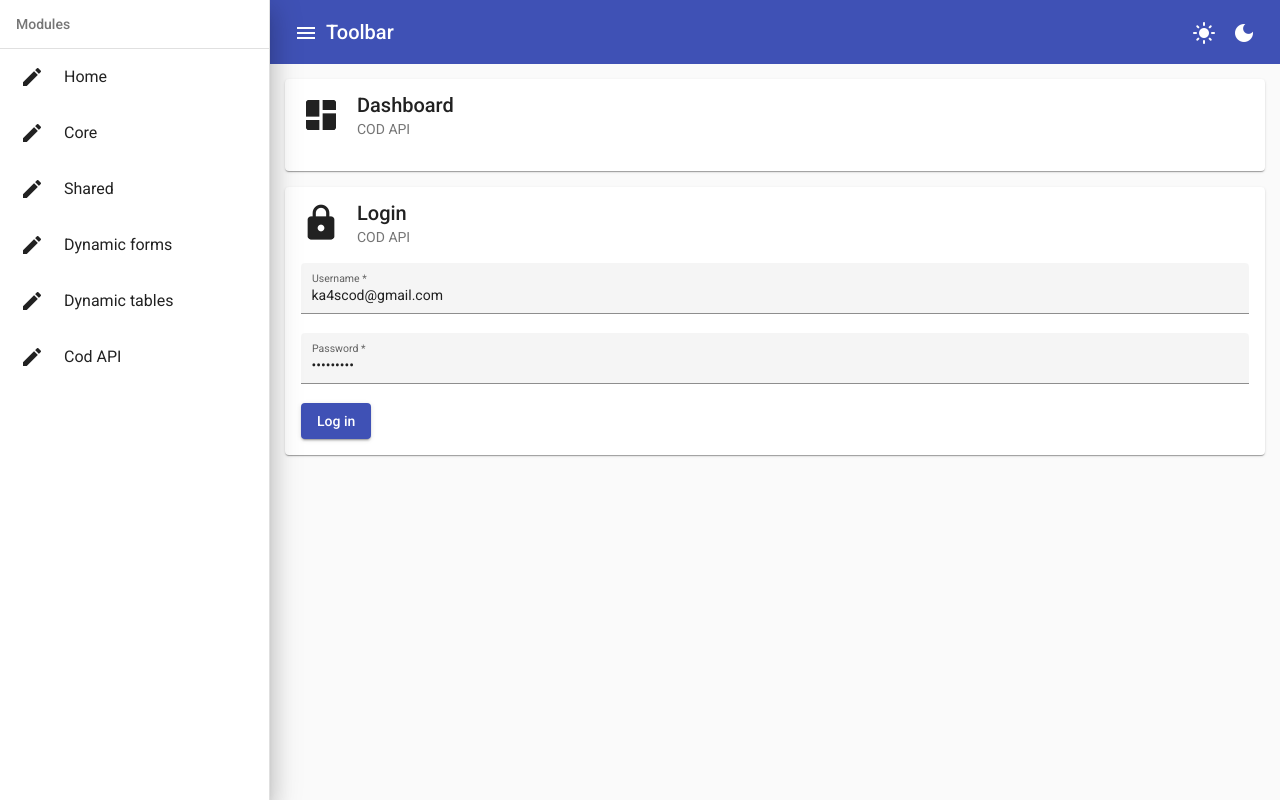
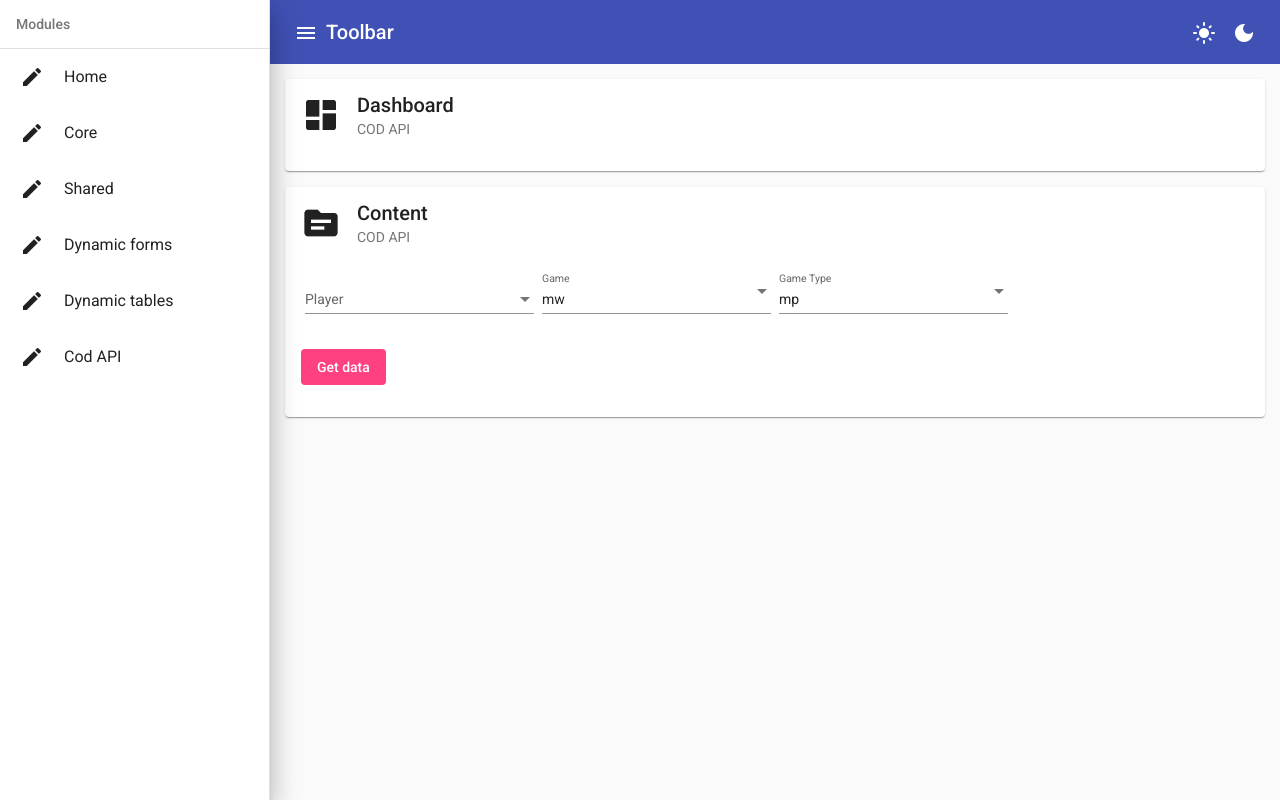
Before and after one commit to patricknnn/AngularModules, an Angular app: page /codapi in a window 1280 px wide. Built offline with nearby package versions, Linux system fonts and the light colour scheme.

Commit message:
updated service

```diff
--- a/package.json
+++ b/package.json
@@ -4,6 +4,7 @@
   "scripts": {
     "ng": "ng",
     "start": "ng serve",
+    "startSecure": "ng serve --ssl --ssl-key C:\\Users\\niewo\\Documents\\localhost.key --ssl-cert C:\\Users\\niewo\\Documents\\localhost.crt",
     "build": "ng build",
     "watch": "ng build --watch --configuration development",
     "test": "ng test"
--- a/src/app/modules/cod-api/components/cod-api-content/cod-api-content.component.html
+++ b/src/app/modules/cod-api/components/cod-api-content/cod-api-content.component.html
@@ -5,6 +5,50 @@
     <mat-card-subtitle>COD API</mat-card-subtitle>
   </mat-card-header>
   <mat-card-content>
-    {{content}}
+    <div class="row">
+      <div class="column">
+        <mat-form-field [appearance]="appearance" [color]="color" class="form-field">
+          <mat-label>Player</mat-label>
+          <mat-select name="player" [(ngModel)]="player">
+            <mat-option *ngFor="let player of players" [value]="player">
+              {{player.username}} ({{player.platform}})
+            </mat-option>
+          </mat-select>
+        </mat-form-field>
+      </div>
+      <!-- <div class="column">
+        <mat-form-field [appearance]="appearance" [color]="color" class="form-field">
+          <mat-label>Platform</mat-label>
+          <mat-select name="platform" [(ngModel)]="platform">
+            <mat-option *ngFor="let platform of platforms" [value]="platform">{{platform}}</mat-option>
+          </mat-select>
+        </mat-form-field>
+      </div> -->
+      <div class="column">
+        <mat-form-field [appearance]="appearance" [color]="color" class="form-field">
+          <mat-label>Game</mat-label>
+          <mat-select name="game" [(ngModel)]="game">
+            <mat-option *ngFor="let game of games" [value]="game">{{game}}</mat-option>
+          </mat-select>
+        </mat-form-field>
+      </div>
+      <div class="column">
+        <mat-form-field [appearance]="appearance" [color]="color" class="form-field">
+          <mat-label>Game Type</mat-label>
+          <mat-select name="gameType" [(ngModel)]="gameType">
+            <mat-option *ngFor="let type of gameTypes" [value]="type">{{type}}</mat-option>
+          </mat-select>
+        </mat-form-field>
+      </div>
+    </div>
+
+    <div class="row">
+      <button mat-flat-button color="accent" (click)="getData()">Get data</button>
+    </div>
+
+    <div class="row">
+      {{content}}
+    </div>
+
   </mat-card-content>
 </mat-card>
--- a/src/app/modules/cod-api/components/cod-api-content/cod-api-content.component.ts
+++ b/src/app/modules/cod-api/components/cod-api-content/cod-api-content.component.ts
@@ -1,5 +1,6 @@
 import { Component, OnInit } from '@angular/core';
-import { CodApiService } from '../../services/cod-api/cod-api.service';
+import { MatFormFieldAppearance } from '@angular/material/form-field';
+import { CodApiGame, CodApiGameType, CodApiPlatform, CodApiPlayer, CodApiService } from '../../services/cod-api/cod-api.service';
 
 @Component({
   selector: 'app-cod-api-content',
@@ -9,12 +10,28 @@ import { CodApiService } from '../../services/cod-api/cod-api.service';
 })
 export class CodApiContentComponent implements OnInit {
   content?: any;
+  appearance: MatFormFieldAppearance = "standard";
+  color: string = "accent";
+  platform: CodApiPlatform = "battle";
+  platforms?: CodApiPlatform[];
+  game: CodApiGame = 'mw';
+  games?: CodApiGame[];
+  gameType: CodApiGameType = 'mp';
+  gameTypes?: CodApiGameType[];
+  player: CodApiPlayer = { username: "BENNIEMAN#21282", platform: "battle" };
+  players: CodApiPlayer[] = [{ username: "BENNIEMAN#21282", platform: "battle" }];
 
   constructor(private api: CodApiService) { }
 
   ngOnInit(): void {
-    //this.api.mwLeaderboard("1", "battle").then(result => this.content = result);
-    //this.api.getProfile("mw", "BENNIEMAN", "battle").then(result => this.content = JSON.stringify(result));
-    this.api.getMatches("mw", "mp", {username: "BENNIEMAN#21282", platform: "battle"}, true).then(result => this.content = JSON.stringify(result));
+    this.platforms = this.api.getPlatforms();
+    this.games = this.api.getGames();
+    this.gameTypes = this.api.getGameTypes();
+  }
+
+  getData(): void {
+    //this.api.getLeaderboard(this.game, this.player.platform, 1).then(result => this.content = JSON.stringify(result));
+    //this.api.getProfile(this.game, this.gameType, this.player).then(result => this.content = JSON.stringify(result));
+    this.api.getMatches(this.game, this.gameType, this.player, true).then(result => this.content = JSON.stringify(result));
   }
 }
--- a/src/app/modules/cod-api/services/cod-api/cod-api.service.ts
+++ b/src/app/modules/cod-api/services/cod-api/cod-api.service.ts
@@ -12,42 +12,48 @@ export interface HttpOptions {
   observe: 'body';
   responseType: 'json';
 }
-export declare type CodApiPlayer = { username: string, platform: string };
-export declare type CodApiPlatform = "battle" | "steam" | "psn" | "xbl" | "acti" | "uno" | "all";
+export declare type CodApiPlayer = { username: string, platform: CodApiPlatform };
+export declare type CodApiPlatform = 'battle' | 'steam' | 'psn' | 'xbl' | 'acti' | 'uno' | 'all';
 export declare type CodApiGame = 'mw' | 'cw' | 'wwii' | 'bo4';
 export declare type CodApiGameType = 'mp' | 'wz' | 'zm';
 
 @Injectable()
 export class CodApiService {
-  apiURL: string = "https://my.callofduty.com/api/papi-client/";
-  profileURL: string = "https://profile.callofduty.com/";
-  isLoggedIn: boolean = false;
-  authHeader: string = "";
-  rtknToken: string = "";
-  atknToken: string = "";
-  ssoCookie: string = "";
-  baseCookie: string = "new_SiteId=cod; ACT_SSO_LOCALE=nl_NL;country=NL;XSRF-TOKEN=68e8b62e-1d9d-4ce1-b93f-cbe5ff31a041;API_CSRF_TOKEN=68e8b62e-1d9d-4ce1-b93f-cbe5ff31a041;";
-  userAgent: string = "a4b471be-4ad2-47e2-ba0e-e1f2aa04bff9";
-  deviceId: string = "ka4scodapi";
+  isLoggedIn: boolean = true;
+  apiURL: string = 'https://my.callofduty.com/api/papi-client/';
+  profileURL: string = 'https://profile.callofduty.com/';
+  deviceId: string = 'ka4scodapi';
+  csrfToken: string = 'e08e64e8-9f11-4fe4-b898-2a76c001904f';
+  xsrfToken: string = '4bXkGzPzT0al65vAy8ORbmXj7dZMYiDR0xY52-nZ71ER_-nlyg5NI1xYc06E2uyK';
+  atknToken: string = `eyJhbGciOiAiQTEyOEtXIiwgImVuYyI6ICJBMTI4R0NNIiwgImtpZCI6ICJ1bm9fcHJvZF9sYXNfMSJ9.
+  RGTIx4OAeWLaUhB15VQEzQ_Jg8xnH9r_xsnqkwzLgkBzoprvbQ4Jmg.3x3ZgJ9foujvPPOG.47kFYU670q4s1uVqM9LIfPafDPAK7U
+  ijWm2ej9wxOEUYzs6LtRNcMKiLOJ2ZnjbILbxvVo9A8KLXR9JCoIX0xlX79l9rb64QPzYUl5FsMayOISeRoN6EKmQsNwd3HxD02zAy
+  cCvJ8VRZALwUAGUqMDU8Y515CqcREwkD4SRdpNmvImKmV5PHb-S6ltgt1HtID55-aVeo7pm3cSNkz0a9fiOHz43OEPlxkl0Yr3PVg2
+  gfPWtzx1oipEwoqYAk7d7PPo_RhlZcHircPjNY78-wc_vhiWmstNTQLlo7kNaBu4sXalKGEb0aG98rRZ9U2n6DPPGM-qqdETAWFdRG
+  01CT39QbwN2Jx4hXTqZ-hdL4_kuVDg-DGsNoKTZMuBfDSfVK9sUyTjFkpoF1Qqdbx3hvLRSpOy4ISuD3ETuSjnRRziSfiN_nhSA6Gy
+  vwkz-JbJZy6HD6XlXJc2dkkqeZJi-k7sVi51w.oesAs2OLB1vqXk7f5bKgbQ`;
+  rtknToken: string = ``;
+  ssoCookie: string = `NjM5NzM2NzM2MzEwNzIyNDgzNDoxNjIzNzU2MzM5MDg2OjU5NTQ5Nzc3MTYxN2NkMjMzZTczMzQ2NTYzYTNkYWUx`;
+  ssoExpiry: string = `1623755351557`;
+  baseCookie: string;
   requestRetries: number = 3;
   requestHeaders: HttpHeaders;
-  players: CodApiPlayer[] = [
-    { username: "KAASCOD#8395529", platform: "uno" },
-  ];
 
   /**
    * Initialize CodApiService
    * @param http HttpClient module
    */
   constructor(private http: HttpClient) {
+    this.baseCookie = `new_SiteId=cod; country=NL; ACT_SSO_LOCALE=en_US;`;
+    this.baseCookie = `${this.baseCookie}ACT_SSO_COOKIE=${this.ssoCookie};ACT_SSO_COOKIE_EXPIRY=${this.ssoExpiry};`;
+    this.baseCookie = `${this.baseCookie}XSRF-TOKEN=${this.xsrfToken}; API_CSRF_TOKEN=${this.xsrfToken};`;
+    this.baseCookie = `${this.baseCookie}atkn=${this.atknToken};`;
     this.requestHeaders = new HttpHeaders();
-    this.requestHeaders = this.requestHeaders.append("Accept", "application/json, text/javascript, */*; q=0.01");
+    this.requestHeaders = this.requestHeaders.append('Accept', 'application/json, text/javascript, */*; q=0.01');
     this.requestHeaders = this.requestHeaders.append('Content-Type', 'application/json');
-    this.requestHeaders = this.requestHeaders.append('Connection', 'keepalive');
+    this.requestHeaders = this.requestHeaders.append('Authorization', ``);
     this.requestHeaders = this.requestHeaders.append('Cookie', this.baseCookie);
-    this.requestHeaders = this.requestHeaders.append('userAgent', this.userAgent);
-    this.requestHeaders = this.requestHeaders.append('x_requested_with', this.userAgent);
-    this.requestHeaders = this.requestHeaders.append("x_cod_device_id", this.deviceId);
+    this.requestHeaders = this.requestHeaders.append('x_cod_device_id', this.deviceId);
   }
 
   /**
@@ -58,17 +64,19 @@ export class CodApiService {
    */
   login(username: string, password: string): Promise<string> {
     return new Promise((resolve, reject) => {
-      const options: HttpOptions = { headers: this.requestHeaders, observe: 'body', responseType: 'json' };
-      const body = { "deviceId": this.deviceId };
+      const body = {
+        'deviceId': this.deviceId
+      };
       // Fetch authHeader for login
-      this.postRequest<any>(`${this.profileURL}cod/mapp/registerDevice`, body, options)
-        .toPromise()
+      this.postRequest<any>(`${this.profileURL}cod/mapp/registerDevice`, body).toPromise()
         .then((result) => {
-          this.requestHeaders = this.requestHeaders.append("Authorization", `bearer ${result.data.authHeader}`);
-          const options: HttpOptions = { headers: this.requestHeaders, observe: 'body', responseType: 'json' };
-          const body = { "email": username, "password": password };
+          this.requestHeaders = this.requestHeaders.set('Authorization', `bearer ${result.data.authHeader}`);
+          const body = {
+            'username': username,
+            'password': password
+          };
           // Login and fetch tokens
-          this.postRequest<any>(`${this.profileURL}cod/mapp/login`, body, options)
+          this.postRequest<any>(`${this.profileURL}cod/mapp/login`, body)
             .toPromise()
             .then((result) => {
               // process login result
@@ -77,14 +85,14 @@ export class CodApiService {
               this.atknToken = result.atkn;
               this.ssoCookie = result.s_ACT_SSO_COOKIE;
               this.isLoggedIn = true;
-              this.requestHeaders = this.requestHeaders.set("Cookie", `${this.baseCookie}rtkn=${this.rtknToken};ACT_SSO_COOKIE=${this.ssoCookie};atkn=${this.atknToken};`);
-              resolve("Succesfully logged in");
+              this.requestHeaders = this.requestHeaders.set('Cookie', `${this.baseCookie}ACT_SSO_COOKIE=${this.ssoCookie};atkn=${this.atknToken};`);
+              resolve('Succesfully logged in');
             })
             .catch((error) => {
-              reject(typeof error === "string" ? error : error.message);
+              reject(typeof error === 'string' ? error : error.message);
             })
         }).catch((error) => {
-          reject(typeof error === "string" ? error : error.message);
+          reject(typeof error === 'string' ? error : error.message);
         });
     })
   }
@@ -93,9 +101,9 @@ export class CodApiService {
     return new Promise((resolve, reject) => {
       let username = encodeURIComponent(player.username);
       let platform = player.platform;
-      let lookupType = "gamer";
-      let apiVersion = (game == "mw" || game == "cw") ? "v1" : "v2";
-      let periodQuery = periods ? "?periods=" : "";
+      let lookupType = 'gamer';
+      let apiVersion = (game == 'mw' || game == 'cw') ? 'v1' : 'v2';
+      let periodQuery = periods ? '?periods=' : '';
       periods?.forEach(period => periodQuery.concat(period.toString()));
       let requestUrl = this.buildUrl(`stats/cod/${apiVersion}/title/${game}/platform/${platform}/${lookupType}/${username}/profile/type/${type}${periodQuery}`);
       this.getRequest(requestUrl).toPromise().then(data => resolve(data)).catch(e => reject(e));
@@ -106,18 +114,17 @@ export class CodApiService {
     return new Promise((resolve, reject) => {
       let username = encodeURIComponent(player.username);
       let platform = player.platform;
-      let lookupType = "gamer";
-      let apiVersion = "v2";
-      let detailsQuery = full ? "" : "details"
+      let lookupType = 'gamer';
+      let apiVersion = 'v2';
+      let detailsQuery = full ? '' : 'details'
       let requestUrl = this.buildUrl(`crm/cod/${apiVersion}/title/${game}/platform/${platform}/${lookupType}/${username}/matches/${type}/start/${start}/end/${end}/${detailsQuery}`);
       this.getRequest(requestUrl).toPromise().then(data => resolve(data)).catch(e => reject(e));
     });
   };
 
-  getMatchInfo(game: CodApiGame, type: CodApiGameType, player: CodApiPlayer, matchId: string): Promise<any> {
+  getMatchInfo(game: CodApiGame, type: CodApiGameType, platform: CodApiPlatform, matchId: string): Promise<any> {
     return new Promise((resolve, reject) => {
-      let platform = player.platform;
-      let apiVersion = "v2";
+      let apiVersion = 'v2';
       let requestUrl = this.buildUrl(`crm/cod/${apiVersion}/title/${game}/platform/${platform}/fullMatch/${type}/${matchId}/en`);
       this.getRequest(requestUrl).toPromise().then(data => resolve(data)).catch(e => reject(e));
     });
@@ -127,7 +134,7 @@ export class CodApiService {
     return new Promise((resolve, reject) => {
       let username = encodeURIComponent(player.username);
       let platform = player.platform;
-      let apiVersion = "v2";
+      let apiVersion = 'v2';
       let requestUrl = this.buildUrl(`ce/${apiVersion}/title/${game}/platform/${platform}/gametype/all/gamer/${username}/summary/match_analysis/contentType/full/end/0/matchAnalysis/mobile/en`);
       this.getRequest(requestUrl).toPromise().then(data => resolve(data)).catch(e => reject(e));
     });
@@ -137,8 +144,8 @@ export class CodApiService {
     return new Promise((resolve, reject) => {
       let username = encodeURIComponent(player.username);
       let platform = player.platform;
-      let lookupType = "gamer";
-      let apiVersion = "v1";
+      let lookupType = 'gamer';
+      let apiVersion = 'v1';
       let requestUrl = this.buildUrl(`stats/cod/${apiVersion}/title/${game}/platform/${platform}/${lookupType}/${username}/profile/friends/type/${type}`);
       this.getRequest(requestUrl).toPromise().then(data => resolve(data)).catch(e => reject(e));
     });
@@ -148,8 +155,8 @@ export class CodApiService {
     return new Promise((resolve, reject) => {
       let username = encodeURIComponent(player.username);
       let platform = player.platform;
-      let lookupType = "gamer";
-      let apiVersion = "v1";
+      let lookupType = 'gamer';
+      let apiVersion = 'v1';
       let requestUrl = this.buildUrl(`userfeed/${apiVersion}/friendFeed/platform/${platform}/${lookupType}/${username}/friendFeedEvents/en`);
       this.getRequest(requestUrl).toPromise().then(data => resolve(data)).catch(e => reject(e));
     });
@@ -157,16 +164,15 @@ export class CodApiService {
 
   getEventFeed(): Promise<any> {
     return new Promise((resolve, reject) => {
-      let apiVersion = "v1";
+      let apiVersion = 'v1';
       let requestUrl = this.buildUrl(`userfeed/${apiVersion}/friendFeed//rendered/en/${this.ssoCookie}`);
       this.getRequest(requestUrl).toPromise().then(data => resolve(data)).catch(e => reject(e));
     });
   };
 
-  getMaps(game: CodApiGame, type: CodApiGameType, player: CodApiPlayer): Promise<any> {
+  getMaps(game: CodApiGame, type: CodApiGameType, platform: CodApiPlatform): Promise<any> {
     return new Promise((resolve, reject) => {
-      let platform = player.platform;
-      let apiVersion = "v1";
+      let apiVersion = 'v1';
       let requestUrl = this.buildUrl(`ce/${apiVersion}/title/${game}/platform/${platform}/gameType/${type}/communityMapData/availability`);
       this.getRequest(requestUrl).toPromise().then(data => resolve(data)).catch(e => reject(e));
     });
@@ -176,16 +182,15 @@ export class CodApiService {
     return new Promise((resolve, reject) => {
       let username = encodeURIComponent(player.username);
       let platform = player.platform;
-      let lookupType = "gamer";
+      let lookupType = 'gamer';
       let requestUrl = this.buildUrl(`loot/title/${game}/platform/${platform}/${lookupType}/${username}/status/en`);
       this.getRequest(requestUrl).toPromise().then(data => resolve(data)).catch(e => reject(e));
     });
   };
 
-  getLeaderboard(game: CodApiGame, player: CodApiPlayer, page: number): Promise<any> {
+  getLeaderboard(game: CodApiGame, platform: CodApiPlatform, page: number): Promise<any> {
     return new Promise((resolve, reject) => {
-      let platform = player.platform;
-      let apiVersion = "v2";
+      let apiVersion = 'v2';
       let requestUrl = this.buildUrl(`leaderboards/${apiVersion}/title/${game}/platform/${platform}/time/alltime/type/core/mode/career/page/${page}`);
       this.getRequest(requestUrl).toPromise().then(data => resolve(data)).catch(e => reject(e));
     });
@@ -193,7 +198,7 @@ export class CodApiService {
 
   getUserIdentities(): Promise<any> {
     return new Promise((resolve, reject) => {
-      let apiVersion = "v2";
+      let apiVersion = 'v2';
       let requestUrl = this.buildUrl(`crm/cod/${apiVersion}/identities/${this.ssoCookie}`);
       this.getRequest(requestUrl).toPromise().then(data => resolve(data)).catch(e => reject(e));
     });
@@ -210,8 +215,8 @@ export class CodApiService {
     return new Promise((resolve, reject) => {
       let username = encodeURIComponent(player.username);
       let platform = player.platform;
-      let lookupType = "gamer";
-      let apiVersion = "v2";
+      let lookupType = 'gamer';
+      let apiVersion = 'v2';
       let requestUrl = this.buildUrl(`crm/cod/${apiVersion}/accounts/platform/${platform}/${lookupType}/${username}`);
       this.getRequest(requestUrl).toPromise().then(data => resolve(data)).catch(e => reject(e));
     });
@@ -221,15 +226,14 @@ export class CodApiService {
     return new Promise((resolve, reject) => {
       let username = encodeURIComponent(player.username);
       let platform = player.platform;
-      let lookupType = "gamer";
+      let lookupType = 'gamer';
       let requestUrl = this.buildUrl(`loot/title/${game}/platform/${platform}/${lookupType}/${username}/status/en`);
       this.getRequest(requestUrl).toPromise().then(data => resolve(data)).catch(e => reject(e));
     });
   };
 
-  getBattlePassLoot(game: CodApiGame, player: CodApiPlayer, season: number): Promise<any> {
+  getBattlePassLoot(game: CodApiGame, platform: CodApiPlatform, season: number): Promise<any> {
     return new Promise((resolve, reject) => {
-      let platform = player.platform;
       let requestUrl = this.buildUrl(`loot/title/${game}/platform/${platform}/list/loot_season_${season}/en`);
       this.getRequest(requestUrl).toPromise().then(data => resolve(data)).catch(e => reject(e));
     });
@@ -239,7 +243,7 @@ export class CodApiService {
     return new Promise((resolve, reject) => {
       let username = encodeURIComponent(player.username);
       let platform = player.platform;
-      let apiVersion = "v1";
+      let apiVersion = 'v1';
       let requestUrl = this.buildUrl(`inventory/${apiVersion}/title/${game}/platform/${platform}/gamer/${username}/currency`);
       this.getRequest(requestUrl).toPromise().then(data => resolve(data)).catch(e => reject(e));
     });
@@ -249,7 +253,7 @@ export class CodApiService {
     return new Promise((resolve, reject) => {
       let username = encodeURIComponent(player.username);
       let platform = player.platform;
-      let apiVersion = "v2";
+      let apiVersion = 'v2';
       let requestUrl = this.buildUrl(`crm/cod/${apiVersion}/friends/platform/${platform}/gamer/${username}/presence/1/${this.ssoCookie}`);
       this.getRequest(requestUrl).toPromise().then(data => resolve(data)).catch(e => reject(e));
     });
@@ -259,21 +263,44 @@ export class CodApiService {
     return new Promise((resolve, reject) => {
       let username = encodeURIComponent(player.username);
       let platform = player.platform;
-      let apiVersion = "v1";
+      let apiVersion = 'v1';
       let requestUrl = this.buildUrl(`preferences/${apiVersion}/platform/${platform}/gamer/${username}/list`);
       this.getRequest(requestUrl).toPromise().then(data => resolve(data)).catch(e => reject(e));
     });
   };
 
-  searchQuery(query: string, player: CodApiPlayer): Promise<any> {
+  searchQuery(query: string, platform: CodApiPlatform): Promise<any> {
     return new Promise((resolve, reject) => {
       query = encodeURIComponent(query);
-      let platform = player.platform;
-      let apiVersion = "v2";
+      let apiVersion = 'v2';
       let requestUrl = this.buildUrl(`crm/cod/${apiVersion}/platform/${platform}/username/${query}/search`);
       this.getRequest(requestUrl).toPromise().then(data => resolve(data)).catch(e => reject(e));
     });
   };
+
+  /**
+   * Returnes platforms
+   * @returns CodApiPlatform[]
+   */
+  getPlatforms(): CodApiPlatform[] {
+    return ['battle', 'steam', 'psn', 'xbl', 'acti', 'uno', 'all'];
+  }
+
+  /**
+   * Returnes games
+   * @returns CodApiGame[]
+   */
+  getGames(): CodApiGame[] {
+    return ['mw', 'cw', 'wwii', 'bo4']
+  }
+
+  /**
+   * Returnes game types
+   * @returns CodApiGameType[]
+   */
+  getGameTypes(): CodApiGameType[] {
+    return ['mp', 'wz', 'zm']
+  }
 
   /**
    * Perform a (typed) get request
@@ -286,12 +313,30 @@ export class CodApiService {
       headers: this.requestHeaders,
       observe: 'body',
       responseType: 'json',
+      withCredentials: true
     }
   ): Observable<T> {
     return this.http.get<T>(url, options).pipe(
       retry(this.requestRetries),
       catchError(this.handleError)
     );
+  }
+
+  /**
+   * Perform a full get request
+   * @param url Request url
+   * @returns Observable<any>
+   */
+  private getRequestFull(
+    url: string,
+    options: any = {
+      headers: this.requestHeaders,
+      observe: 'response',
+      responseType: 'text',
+      withCredentials: true
+    }
+  ): Observable<any> {
+    return this.http.get(url, options);
   }
 
   /**
@@ -303,11 +348,12 @@ export class CodApiService {
    */
   private postRequest<T>(
     url: string,
-    body: T,
+    body: any,
     options: HttpOptions = {
       headers: this.requestHeaders,
       observe: 'body',
       responseType: 'json',
+      withCredentials: true
     }
   ): Observable<T> {
     return this.http.post<T>(url, body, options)
```
